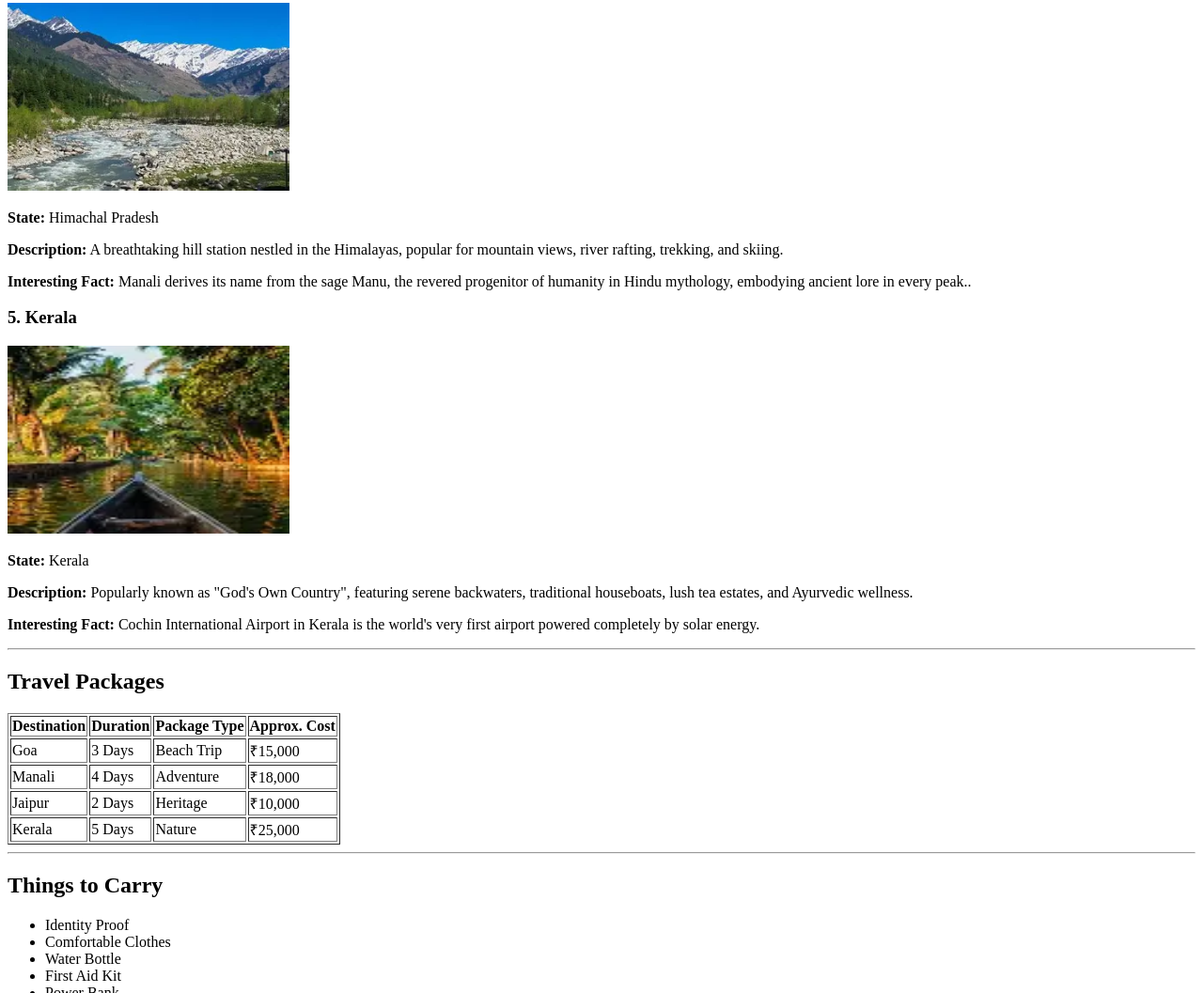
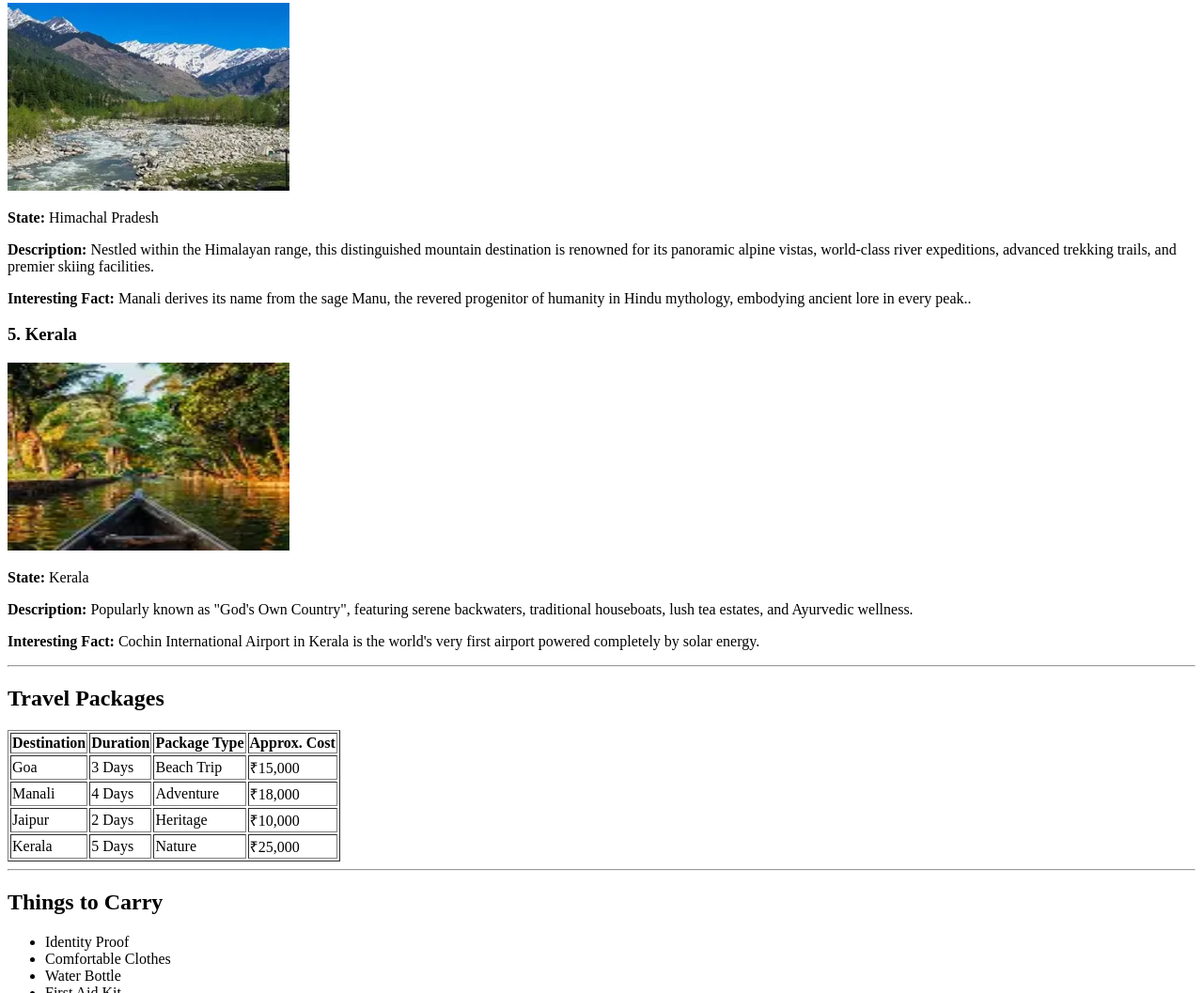
Before and after one commit to rihanali-dev/Explore_India, a plain HTML site: page index.html in a window 1280 px wide. Shown: the part 1438-2495 px from the top of the page at 94% size. Drawn offline with Linux system fonts and the light colour scheme.

Commit message:
Update index.html

```diff
--- a/index.html
+++ b/index.html
@@ -83,7 +83,7 @@
 <!-- State location for Manali[span_39](start_span)[span_39](end_span) -->
 <p><b>State:</b> Himachal Pradesh</p>
 <!-- Short description of Manali[span_40](start_span)[span_40](end_span) -->
-<p><b>Description:</b> A breathtaking hill station nestled in the Himalayas, popular for mountain views, river rafting, trekking, and skiing.</p>
+<p><b>Description:</b> Nestled within the Himalayan range, this distinguished mountain destination is renowned for its panoramic alpine vistas, world-class river expeditions, advanced trekking trails, and premier skiing facilities.</p>
 <!-- Interesting fact about Manali[span_41](start_span)[span_41](end_span) -->
 <p><b>Interesting Fact:</b> Manali derives its name from the sage Manu, the revered progenitor of humanity in Hindu mythology, embodying ancient lore in every peak..</p>
 
```
